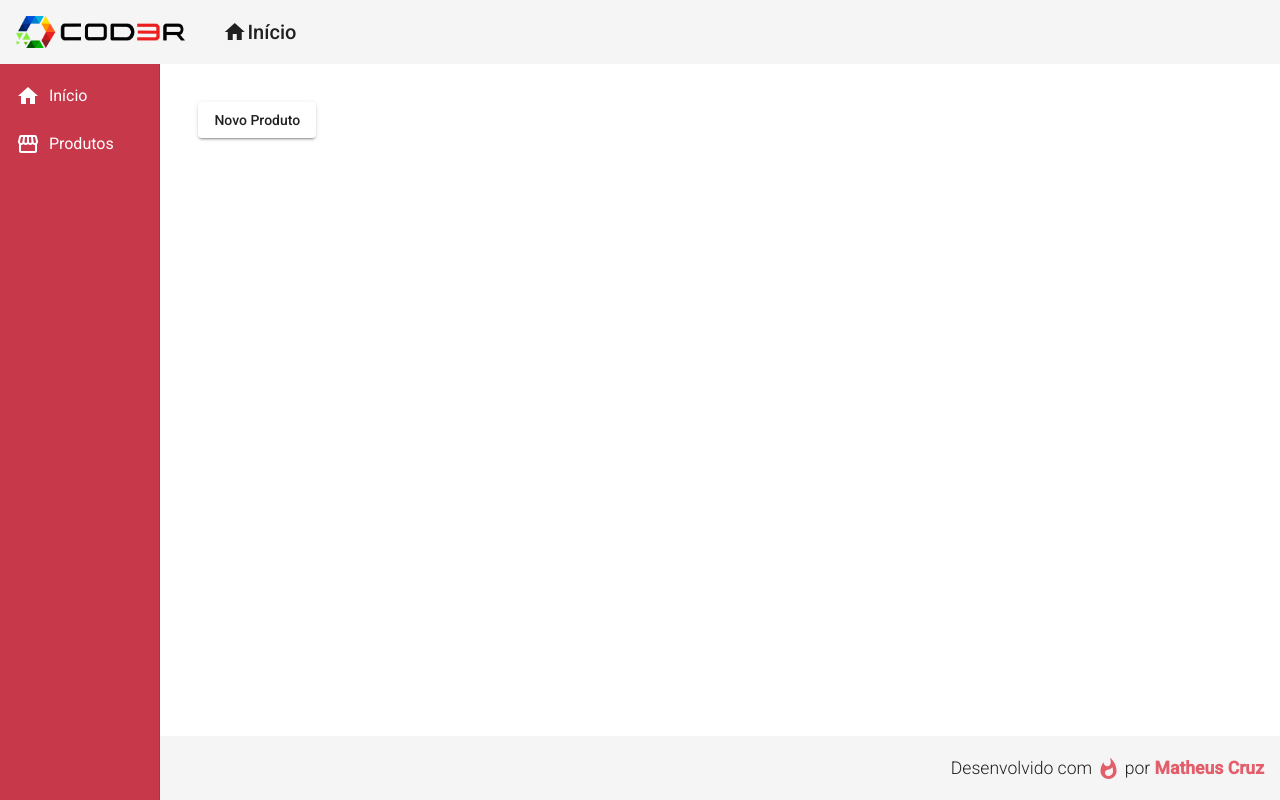
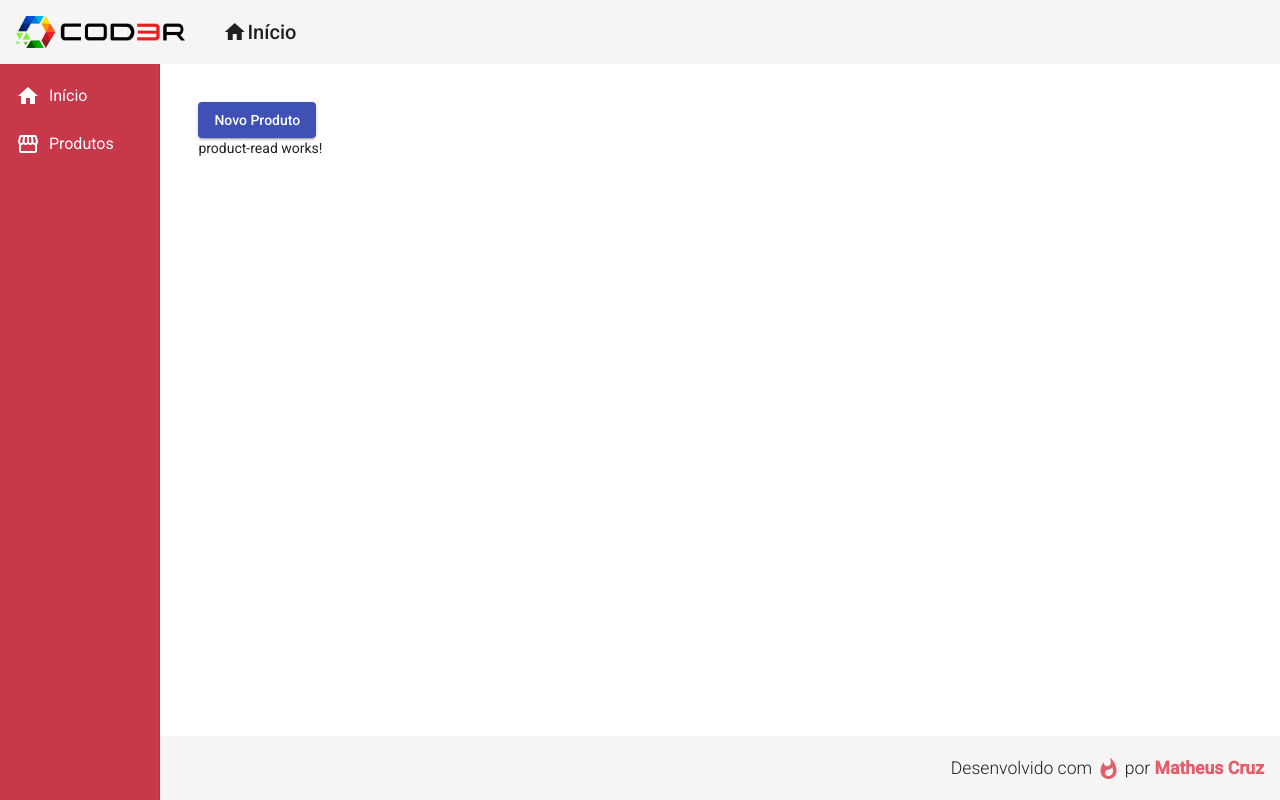
Before and after one commit to theusccruz/AppAngular-CursoCod3r, an Angular app in the folder frontend/: page /products in a window 1280 px wide. Built offline with nearby package versions, Linux system fonts and the light colour scheme; no server answers.

Commit message:
read compponent + função para pegar dados da api

```diff
--- a/frontend/src/app/app.module.ts
+++ b/frontend/src/app/app.module.ts
@@ -22,6 +22,7 @@
 import { MatFormFieldModule } from "@angular/material/form-field";
 import { FormsModule } from "@angular/forms";
 import { MatInputModule } from "@angular/material/input";
+import { ProductReadComponent } from './components/product/product-read/product-read.component';
 
 @NgModule({
   declarations: [
@@ -33,7 +34,8 @@
     ProductCrudComponent,
     RedDirective,
     ForDirective,
-    ProductCreateComponent
+    ProductCreateComponent,
+    ProductReadComponent
   ],
   imports: [
     BrowserModule,
--- /dev/null
+++ b/frontend/src/app/components/product/product-read/product-read.component.html
@@ -0,0 +1 @@
+<p>product-read works!</p>
--- /dev/null
+++ b/frontend/src/app/components/product/product-read/product-read.component.ts
@@ -0,0 +1,22 @@
+import { ProductService } from './../product.service';
+import { Product } from './../product.model';
+import { Component, OnInit } from '@angular/core';
+
+@Component({
+  selector: 'app-product-read',
+  templateUrl: './product-read.component.html',
+  styleUrls: ['./product-read.component.css']
+})
+export class ProductReadComponent implements OnInit {
+
+  products: Product[];
+
+  constructor(private _productService: ProductService) { }
+
+  ngOnInit(): void {
+    this._productService.read().subscribe(products => {
+      this.products = products;
+      console.log(this.products);
+    })
+  }
+}
--- a/frontend/src/app/components/product/product.service.ts
+++ b/frontend/src/app/components/product/product.service.ts
@@ -16,7 +16,7 @@
 
   showMessage(msg: string): void {
     this._snackbar.open(msg, 'Fechar', {
-      duration: 2000,
+      duration: 3000,
       horizontalPosition: "right",
       verticalPosition: "top"
     })
@@ -25,4 +25,8 @@
   create(product: Product): Observable<Product> {
     return this._http.post<Product>(this.baseUrl, product)
   }
+
+  read(): Observable<Product[]> {
+    return this._http.get<Product[]>(this.baseUrl)
+  }
 }
--- a/frontend/src/app/views/product-crud/product-crud.component.html
+++ b/frontend/src/app/views/product-crud/product-crud.component.html
@@ -1,3 +1,6 @@
-<button mat-raised-button (click)="navigateToProductCreate()">
+<button mat-raised-button (click)="navigateToProductCreate()"
+color="primary">
     Novo Produto
 </button>
+
+<app-product-read></app-product-read>
```
Also changed, not shown: frontend/src/app/components/product/product-read/product-read.component.css (added).
